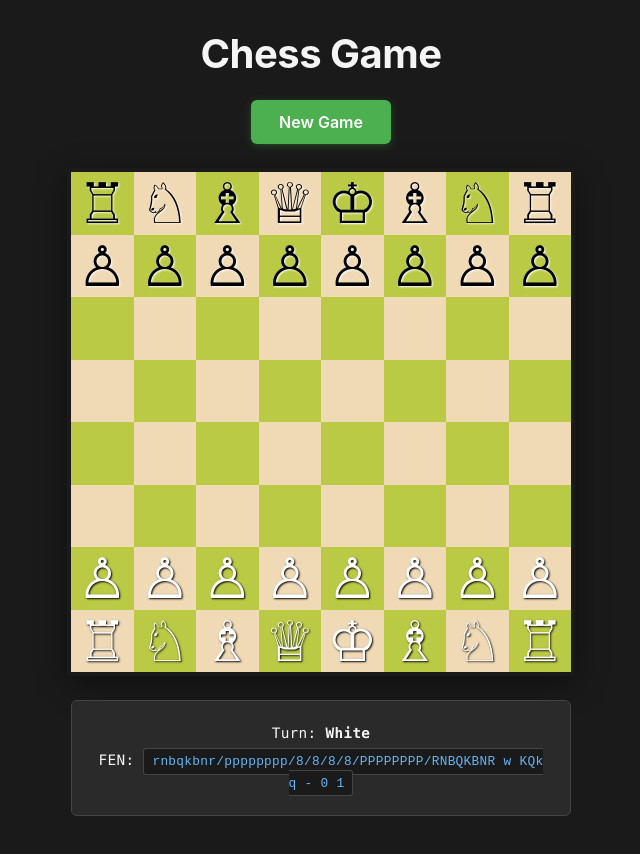
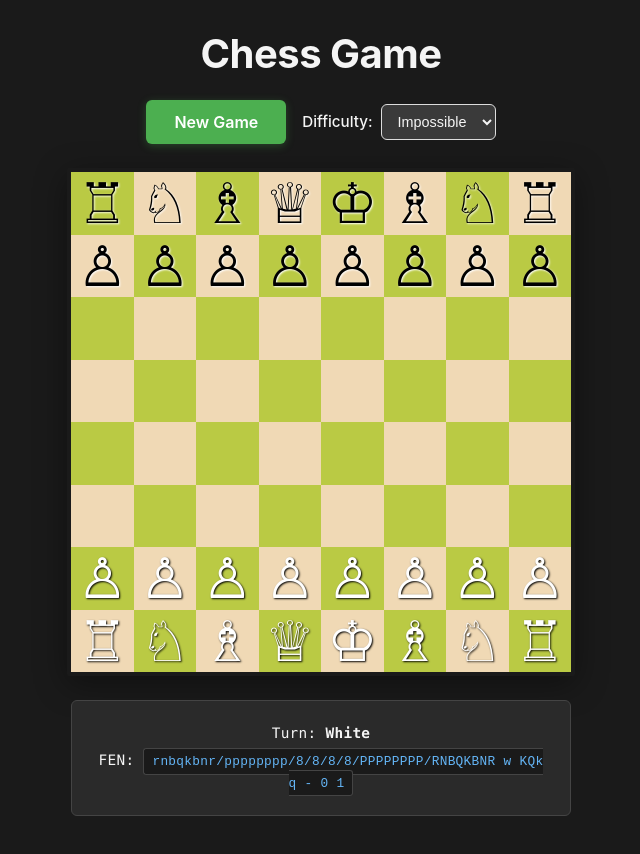
Before and after one commit to EvanCzako/ChessApp1, a React (Vite) app: page / in a window 1280 px wide. Shown: the top 854 px of the page, without its empty margins (319-959 px from the left). Built offline with nearby package versions, Linux system fonts and the light colour scheme.

Commit message:
Get difficulty options functional

```diff
--- a/src/App.css
+++ b/src/App.css
@@ -76,7 +76,7 @@ body {
   transition: all 0.2s ease;
 }
 
-.difficulty-dropdown:hover {
+.difficulty-dropdown:hover:not(:disabled) {
   border-color: var(--accent-color);
   box-shadow: 0 0 8px rgba(100, 181, 246, 0.2);
 }
@@ -85,6 +85,11 @@ body {
   outline: none;
   border-color: var(--accent-color);
   box-shadow: 0 0 12px rgba(100, 181, 246, 0.3);
+}
+
+.difficulty-dropdown:disabled {
+  opacity: 0.6;
+  cursor: not-allowed;
 }
 
 .computer-thinking {
@@ -199,6 +204,13 @@ body {
   font-size: 1.1rem;
 }
 
+.pending-move-rank {
+  color: #aaa;
+  font-size: 0.9rem;
+  margin: 0.75rem 0 1.5rem 0;
+  font-style: italic;
+}
+
 .confirm-btn {
   padding: 0.75rem 2rem;
   font-size: 1rem;
--- a/src/App.tsx
+++ b/src/App.tsx
@@ -13,7 +13,11 @@ interface MoveRecord {
 interface PendingMove {
   san: string;
   score: number;
+  rank: number;
+  totalMoves: number;
 }
+
+type Difficulty = 'impossible' | 'hard' | 'medium' | 'easy';
 
 function App() {
   const [game, setGame] = useState<Chess>(() => new Chess());
@@ -21,6 +25,7 @@ function App() {
   const [currentMoveIndex, setCurrentMoveIndex] = useState(-1);
   const [isComputerThinking, setIsComputerThinking] = useState(false);
   const [pendingMove, setPendingMove] = useState<PendingMove | null>(null);
+  const [difficulty, setDifficulty] = useState<Difficulty>('impossible');
 
   // Reconstruct game at current position
   const gameAtPosition = (() => {
@@ -77,14 +82,32 @@ function App() {
 
       console.log('Computer ranked moves:', sortedMoves.map(m => ({ move: m.move, eval: m.score })));
 
-      // Select the move with minimum score (worst for White, best for Black)
-      const selectedMove = sortedMoves[0];
+      // Select move based on difficulty
+      let selectedMove;
+      const percentages: Record<Difficulty, number> = {
+        impossible: 0,    // Top 1 move (0%)
+        hard: 0.1,        // Top 10%
+        medium: 0.2,      // Top 20%
+        easy: 0.5,        // Top 50%
+      };
+
+      const percentile = percentages[difficulty];
+      const moveCount = Math.max(1, Math.ceil(sortedMoves.length * percentile));
+      const candidateMoves = sortedMoves.slice(0, moveCount);
+
+      // Randomly select from candidate moves
+      selectedMove = candidateMoves[Math.floor(Math.random() * candidateMoves.length)];
+
+      // Find the rank of the selected move in the full sorted list
+      const selectedMoveRank = sortedMoves.findIndex(m => m.move === selectedMove.move) + 1;
 
       // Show the pending move instead of making it immediately
       // Convert to PendingMove format (using the move property as san)
       setPendingMove({
         san: selectedMove.move,
-        score: selectedMove.score
+        score: selectedMove.score,
+        rank: selectedMoveRank,
+        totalMoves: sortedMoves.length
       });
     } catch (error) {
       console.error('Error in computer move:', error);
@@ -135,6 +158,10 @@ function App() {
     setIsComputerThinking(false);
   };
 
+  const handleDifficultyChange = (newDifficulty: Difficulty) => {
+    setDifficulty(newDifficulty);
+  };
+
   return (
     <div className="app">
       <h1>Chess Game</h1>
@@ -142,6 +169,21 @@ function App() {
         <button onClick={handleNewGame} className="new-game-btn">
           New Game
         </button>
+        <div className="difficulty-selector">
+          <label htmlFor="difficulty">Difficulty:</label>
+          <select
+            id="difficulty"
+            className="difficulty-dropdown"
+            value={difficulty}
+            onChange={(e) => handleDifficultyChange(e.target.value as Difficulty)}
+            disabled={isComputerThinking}
+          >
+            <option value="impossible">Impossible</option>
+            <option value="hard">Hard</option>
+            <option value="medium">Medium</option>
+            <option value="easy">Easy</option>
+          </select>
+        </div>
         {isComputerThinking && !pendingMove && <span className="computer-thinking">Computer is thinking...</span>}
       </div>
       {pendingMove && (
@@ -153,6 +195,9 @@ function App() {
             </p>
             <p className="pending-move-score">
               Evaluation: <span className="score-value">{pendingMove.score.toFixed(1)}</span>
+            </p>
+            <p className="pending-move-rank">
+              Played {pendingMove.rank === 1 ? '1st' : pendingMove.rank === 2 ? '2nd' : pendingMove.rank === 3 ? '3rd' : `${pendingMove.rank}th`} best move of {pendingMove.totalMoves} possibilities
             </p>
             <button onClick={confirmComputerMove} className="confirm-btn">
               Proceed
```
